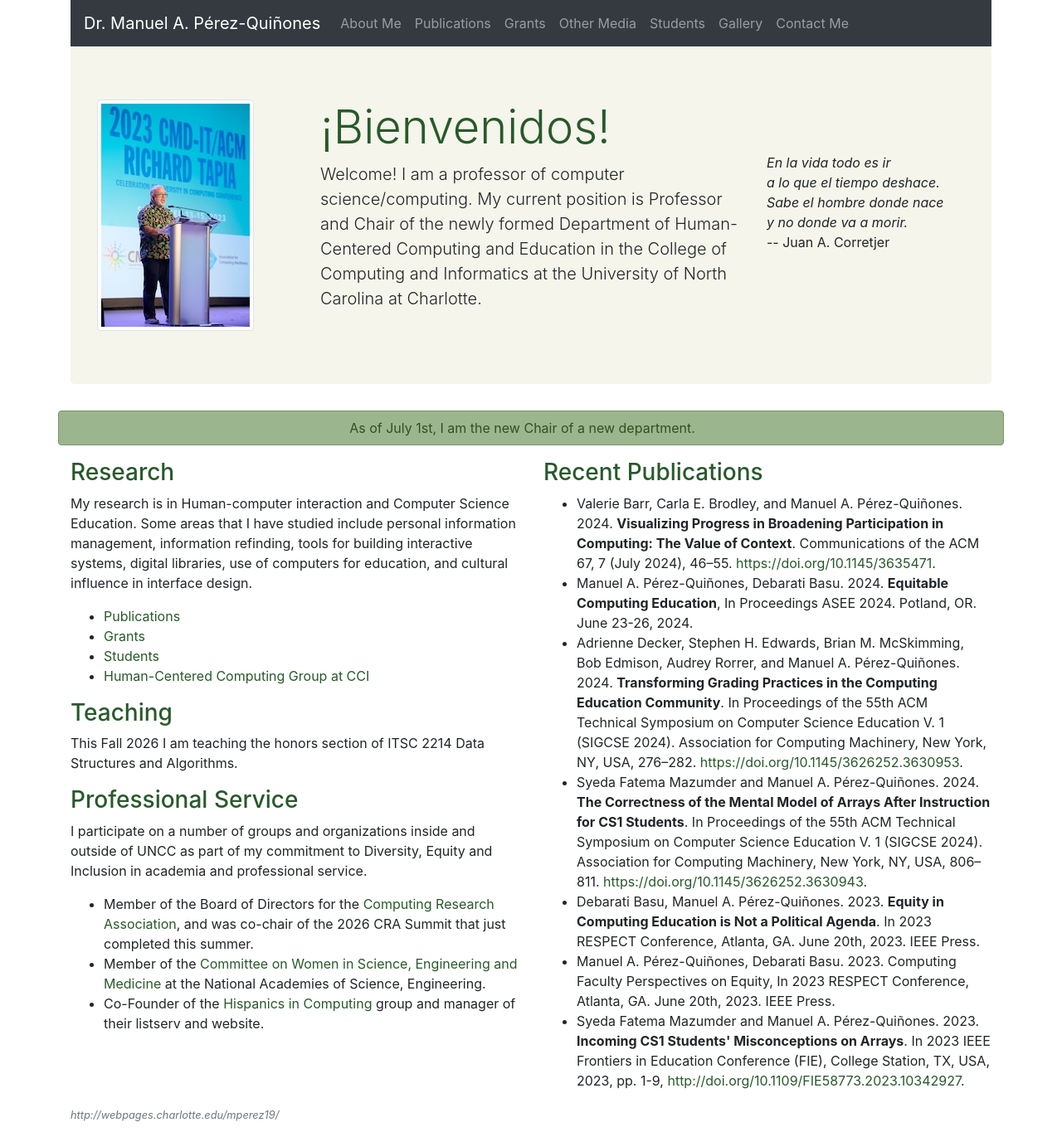
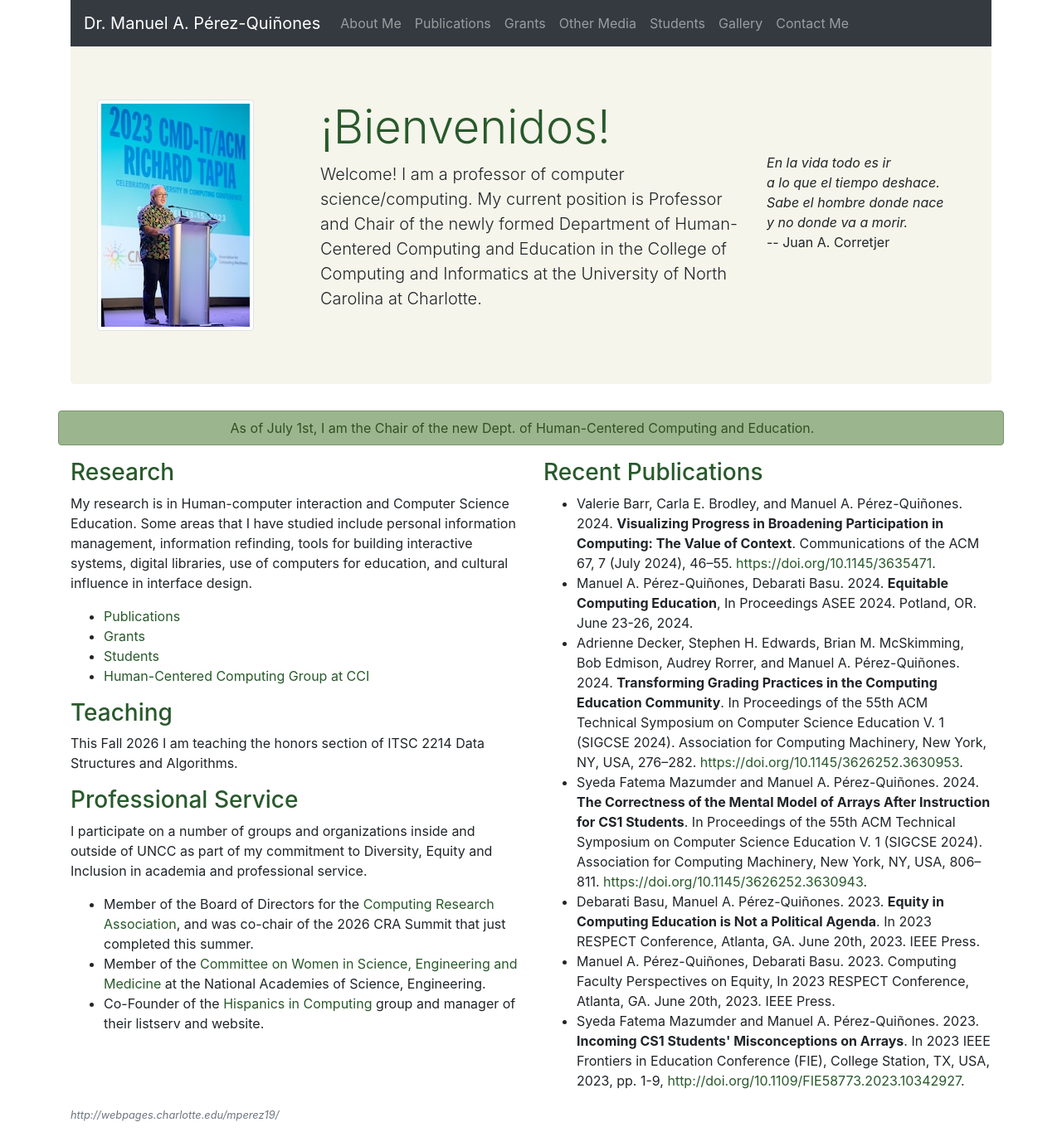
Before and after one commit to mapq/mapq.github.io, a Jekyll site: the page built from index.html, in a window 1280 px wide. Shown: the whole page at 83% size. Built offline with Jekyll 4.4.1, drawn with Linux system fonts in a browser that asks for light colours.

Commit message:
Updated site
One minor update on the banner.

```diff
--- a/index.html
+++ b/index.html
@@ -30,7 +30,7 @@ title: Home
 
 <div class="row">
   <div class="col-md-12 alert alert-success text-center" role="alert">
-    As of July 1st, I am the new Chair of a new department.
+    As of July 1st, I am the Chair of the new Dept. of Human-Centered Computing and Education.
   </div>
 </div>
 
```
